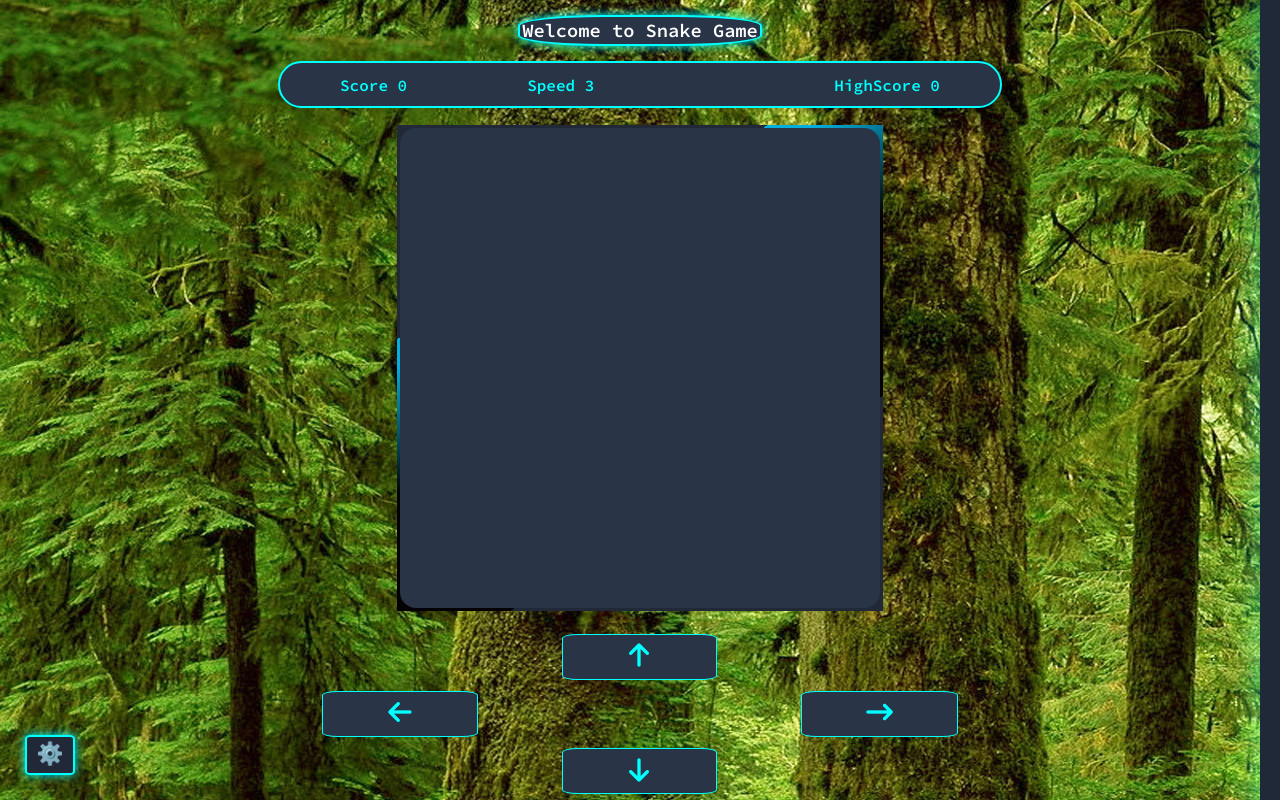
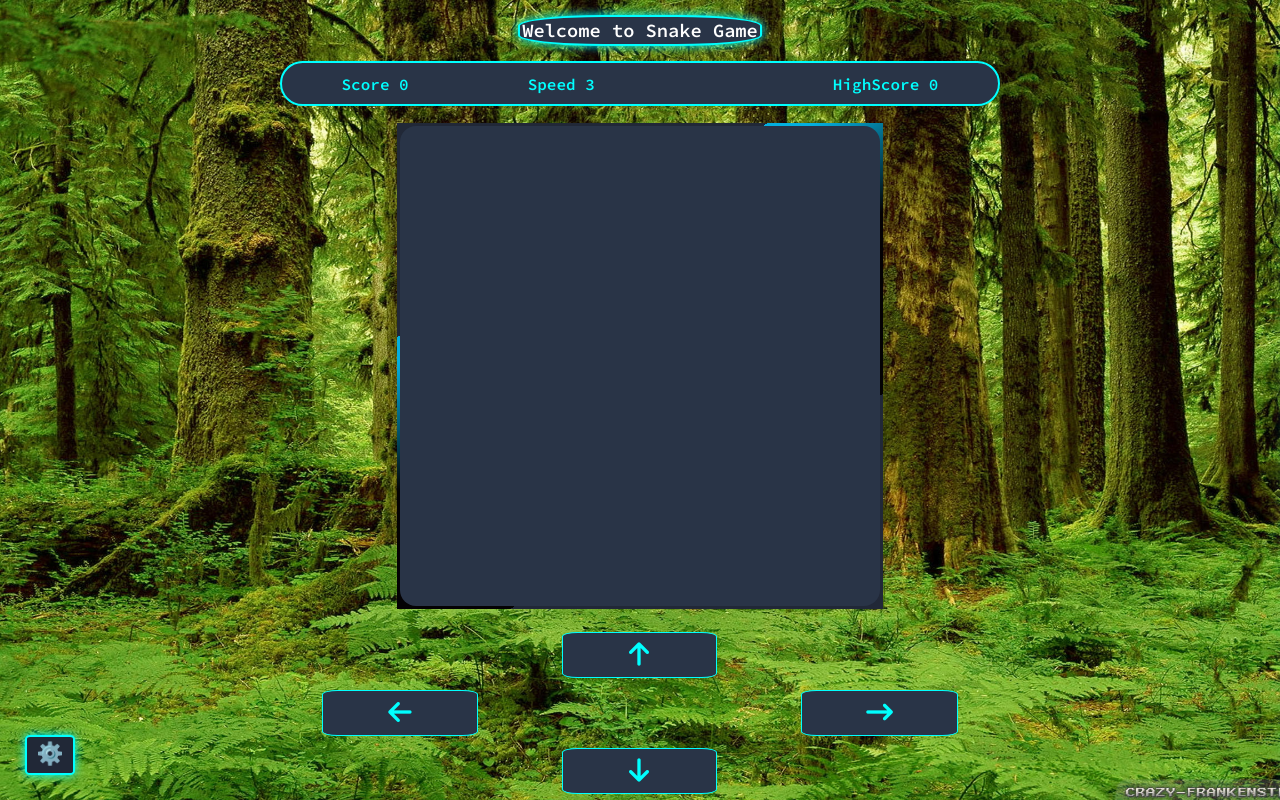
Before and after one commit to LaviMishraa/Snake_Game, a plain HTML site: page index.html in a window 1280 px wide. Drawn offline with Linux system fonts and the light colour scheme.

Commit message:
index.css

```diff
--- a/index.css
+++ b/index.css
@@ -7,27 +7,41 @@
   --grid-rows: 40;
   --grid-columns: 40;
 }
+
 * {
   margin: 0;
   padding: 0;
   font-family: 'Source Code Pro', monospace;
+  box-sizing: border-box;
 }
+
+html,
 body {
-  height: 100dvh;
-  width: 100dvw;
+  height: 100%;
+  width: 100%;
+}
+
+body {
   display: flex;
+  flex-direction: column;
   align-items: center;
   justify-content: space-around;
-  background-image: url(../forest-image.jpg);
-  flex-direction: column;
+  background-image: url('../forest-image.jpg');
+  background-size: cover;
+  background-repeat: no-repeat;
+  background-position: center;
+  background-attachment: fixed;
+  margin: 0;
+  padding: 0;
 }
+
 #container {
   width: var(--container-width);
   height: var(--container-height);
   position: relative;
   margin-bottom: 20px;
-  /* background-color: red; */
 }
+
 #header {
   border-radius: 3dvmin;
   width: 90dvmin;
@@ -41,10 +55,9 @@ body {
   color: cyan;
   margin-bottom: 20px;
   border: 2px solid cyan;
-  /* box-shadow: 0 0 10px cyan; */
 }
+
 #board {
-  /* filter: blur(20px); */
   width: 100%;
   border-radius: 2dvmin;
   height: var(--board-height);
@@ -53,6 +66,7 @@ body {
   grid-template-rows: repeat(var(--grid-rows), 1fr);
   grid-template-columns: repeat(var(--grid-columns), 1fr);
 }
+
 #footer {
   width: 90vmin;
   height: var(--footer-height);
@@ -64,15 +78,13 @@ body {
   align-items: center;
   border-radius: 10dvmin;
 }
+
 .food {
   background: cyan;
   border-radius: 50%;
   animation: beat;
-  /* animation-duration: .1s;
-  animation-iteration-count: infinite;
-  animation-timing-function: linear;
-  animation-direction: alternate; */
 }
+
 .snake-head {
   background-color: #6A5ACD;
   border-radius: 50%;
@@ -85,6 +97,7 @@ body {
   box-shadow: 0 0 2rem #00FFE0, 0 0 0.8rem #00FFE0, 0 0 2.8rem #00FFE0,
     inset 0 0 1.3rem #00FFE0;
 }
+
 #footer button {
   width: 65%;
   height: 80%;
@@ -95,10 +108,9 @@ body {
   border-radius: 10%;
   transition: all 1s;
 }
+
 #footer button:focus {
   transform: scale(1.2);
-  /* background-image: linear-gradient(to right bottom, rgb(0, 183, 255), rgb(255, 48, 255));
-  background-color: cyan; */
   background: linear-gradient(
     43deg,
     rgb(4, 175, 222) 0%,
@@ -106,15 +118,17 @@ body {
     rgb(28, 53, 2) 100%
   );
   box-shadow: 0 0 0.3em rgba(255, 255, 255, 0.5);
-
   color: white;
 }
+
 #footer button i {
   transform: scale(2);
 }
+
 #footer button i:hover {
   color: white;
 }
+
 #roller::before {
   content: "";
   display: block;
@@ -127,11 +141,9 @@ body {
   z-index: -3;
   width: 60%;
   height: 160%;
-  animation: rotate;
-  animation-duration: 3s;
-  animation-iteration-count: infinite;
-  animation-timing-function: linear;
+  animation: rotate 3s linear infinite;
 }
+
 #roller {
   display: flex;
   align-items: center;
@@ -142,25 +154,29 @@ body {
   z-index: -1;
   overflow: hidden;
 }
+
 #heading {
   color: white;
-  margin: 15px 0 15px 0;
+  margin: 15px 0;
   background-color: #293447;
   border: 2px solid cyan;
   border-radius: 35%;
   padding: 2px;
   box-shadow: 0 0 10px cyan;
 }
+
 @keyframes rotate {
   100% {
     transform: rotate(360deg);
   }
 }
+
 @keyframes beat {
   100% {
     transform: scale(2);
   }
 }
+
 #up {
   grid-row-start: 1;
   grid-column-start: 2;
@@ -177,16 +193,21 @@ body {
   grid-row-start: 2;
   grid-column-start: 3;
 }
-#header #speed,#highscore{
+
+#header #speed,
+#highscore {
   color: cyan;
 }
+
 #controls {
   margin: 1rem;
   display: flex;
   gap: 1rem;
   justify-content: center;
 }
-      #controls button, #controls select {
+
+#controls button,
+#controls select {
   padding: 10px 15px;
   font-size: 1rem;
   background-color: #293447;
@@ -196,11 +217,13 @@ body {
   cursor: pointer;
   transition: 0.3s;
 }
-      #controls button:hover, #controls select:hover {
+
+#controls button:hover,
+#controls select:hover {
   background-color: cyan;
   color: #293447;
 }
-      /* Floating control gear icon */
+
 #control-toggle {
   position: fixed;
   bottom: 25px;
@@ -220,7 +243,6 @@ body {
   padding-top: 2px;
 }
 
-/* Sliding panel */
 #control-panel {
   position: fixed;
   top: 0;
@@ -265,6 +287,7 @@ body {
   align-items: center;
   margin-bottom: 15px;
 }
+
 #levelLabel {
   font-weight: bold;
   font-size: 16px;
@@ -286,6 +309,7 @@ body {
   background-color: cyan;
   color: #212837;
 }
+
 .obstacle {
   background-color: darkred;
   border: 2px solid black;
```
Lines whose indentation alone changed are shown as unchanged.
